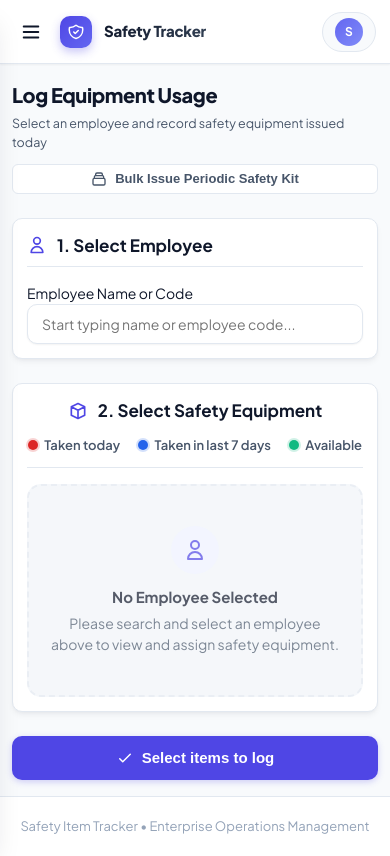
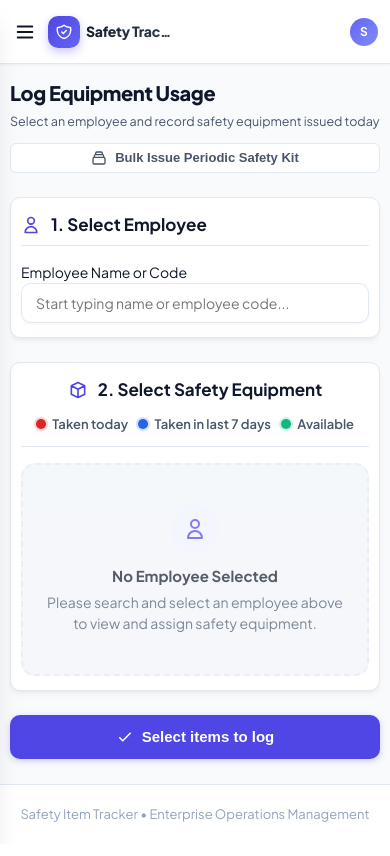
Before and after one commit to knight-styles/items-tracker, a Django app: page /log/ in a window 390 px wide. After the commit the page ends 822 px from the top, so only its background shows below. Run offline with Django 5.2, Linux system fonts and the light colour scheme; the visitor is signed in with stand-in values (Sample User, id 1); data comes from the database, SQL or seed files in the repository.

Commit message:
SAFETY TRACKER V1.3

```diff
--- a/static/css/base.css
+++ b/static/css/base.css
@@ -67,6 +67,14 @@
   box-sizing: border-box;
 }
 
+html, body {
+  overflow-x: hidden !important;
+  width: 100vw;
+  max-width: 100vw;
+  margin: 0;
+  padding: 0;
+}
+
 body {
   margin: 0;
   font-family: var(--font-main);
@@ -92,6 +100,9 @@
 .app-layout {
   display: flex;
   min-height: 100vh;
+  width: 100%;
+  max-width: 100vw;
+  overflow-x: hidden !important;
 }
 
 /* Header Component */
@@ -107,6 +118,10 @@
   top: 0;
   z-index: 40;
   box-shadow: var(--shadow-sm);
+  width: 100%;
+  max-width: 100%;
+  box-sizing: border-box;
+  overflow: hidden;
 }
 
 .brand-wrapper {
@@ -382,7 +410,9 @@
   display: flex;
   flex-direction: column;
   min-width: 0;
+  max-width: 100%;
   margin-left: var(--sidebar-width);
+  overflow-x: hidden;
 }
 
 .main-wrapper.no-sidebar {
@@ -721,6 +752,9 @@
   padding: 24px;
   box-shadow: var(--shadow-md);
   margin-bottom: 20px;
+  max-width: 100%;
+  box-sizing: border-box;
+  overflow-x: hidden;
 }
 
 .card-grid {
@@ -915,20 +951,10 @@
 
 /* Tablet & Intermediate Screens (<= 992px) */
 @media (max-width: 992px) {
-  .kpi-grid {
-    grid-template-columns: repeat(2, 1fr);
-    gap: 16px;
-  }
-  .card-header {
-    flex-wrap: wrap;
-    gap: 10px;
-  }
-}
-
-/* Mobile Devices & Small Tablets (<= 768px) */
-@media (max-width: 768px) {
   .main-wrapper {
-    margin-left: 0;
+    margin-left: 0 !important;
+    width: 100% !important;
+    max-width: 100vw !important;
   }
 
   .mobile-menu-toggle {
@@ -956,20 +982,46 @@
     display: block;
   }
 
+  .kpi-grid {
+    grid-template-columns: repeat(2, 1fr);
+    gap: 16px;
+  }
+
+  .card-header {
+    flex-wrap: wrap;
+    gap: 10px;
+  }
+}
+
+/* Mobile Devices & Small Tablets (<= 768px) */
+@media (max-width: 768px) {
   .app-header {
-    padding: 0 14px;
+    padding: 0 10px;
   }
 
   .brand-title {
-    font-size: 16px;
+    font-size: 15px;
+    max-width: 130px;
+    overflow: hidden;
+    text-overflow: ellipsis;
+    white-space: nowrap;
   }
 
-  .user-profile-pill .user-details {
-    display: none;
+  .user-profile-pill .user-details,
+  .user-profile-pill .badge-role {
+    display: none !important;
+  }
+
+  .user-profile-pill {
+    padding: 4px;
+    background: transparent;
+    border: none;
   }
 
   .main-content {
-    padding: 16px 12px;
+    padding: 14px 10px;
+    max-width: 100vw;
+    box-sizing: border-box;
   }
 
   .page-header-row {
@@ -992,7 +1044,7 @@
   }
 
   .card {
-    padding: 14px;
+    padding: 14px 10px;
     border-radius: var(--radius-md);
     margin-bottom: 16px;
   }
@@ -1077,12 +1132,35 @@
 
 /* Mobile Portrait & Small Phones (<= 576px) */
 @media (max-width: 576px) {
+  .app-header {
+    padding: 0 8px;
+  }
+
+  .brand-wrapper {
+    gap: 6px;
+  }
+
+  .brand-title {
+    font-size: 14px;
+    max-width: 90px;
+  }
+
+  .pwa-install-btn {
+    padding: 4px 6px !important;
+    font-size: 11px !important;
+  }
+
+  .pwa-install-btn .btn-text {
+    display: none !important;
+  }
+
   .page-title {
     font-size: 20px;
   }
 
   .page-subtitle {
     font-size: 12.5px;
+    word-break: break-word;
   }
 
   .brand-logo {
@@ -1093,14 +1171,6 @@
   .brand-logo svg {
     width: 18px;
     height: 18px;
-  }
-
-  .brand-title {
-    font-size: 15px;
-  }
-
-  .badge-role {
-    display: none;
   }
 
   /* Forms & Action Buttons */
--- a/templates/tracker/admin/dashboard.html
+++ b/templates/tracker/admin/dashboard.html
@@ -86,7 +86,7 @@
   </div>
 
   <!-- Row 1 Graphs: Month-over-Month Comparison & 7-Day Usage Trend -->
-  <div class="card-grid" style="grid-template-columns: repeat(auto-fit, minmax(340px, 1fr)); margin-bottom: 24px;">
+  <div class="card-grid" style="grid-template-columns: repeat(auto-fit, minmax(280px, 1fr)); margin-bottom: 24px;">
 
     <!-- 1. Month-over-Month Comparison Graph -->
     <div class="card" style="margin-bottom:0;">
@@ -140,7 +140,7 @@
   </div>
 
   <!-- Row 2 Graphs: Stock Inventory Distribution & Savings / Cost Breakdown -->
-  <div class="card-grid" style="grid-template-columns: repeat(auto-fit, minmax(340px, 1fr)); margin-bottom: 24px;">
+  <div class="card-grid" style="grid-template-columns: repeat(auto-fit, minmax(280px, 1fr)); margin-bottom: 24px;">
 
     <!-- 3. Stock Inventory Distribution & Health -->
     <div class="card" style="margin-bottom:0;">
--- a/templates/tracker/base.html
+++ b/templates/tracker/base.html
@@ -117,10 +117,10 @@
 
       {% if request.user.is_authenticated %}
       <!-- Top Right Header User Profile Pill & PWA Install Button -->
-      <div class="header-user-nav" style="display:flex; align-items:center; gap:12px;">
-        <button type="button" id="pwaInstallBtn" class="btn btn-sm" style="display:none; background:var(--color-primary-light); color:var(--color-primary); border:1px solid var(--color-primary-border); font-weight:700; font-size:12px; padding:6px 12px; border-radius:var(--radius-full);">
-          <svg style="width:14px; height:14px;" fill="none" stroke="currentColor" viewBox="0 0 24 24"><path stroke-linecap="round" stroke-linejoin="round" stroke-width="2" d="M4 16v1a3 3 0 003 3h10a3 3 0 003-3v-1m-4-4l-4 4m0 0l-4-4m4 4V4"></path></svg>
-          Install App
+      <div class="header-user-nav">
+        <button type="button" id="pwaInstallBtn" class="btn btn-sm pwa-install-btn" style="display:none;">
+          <svg style="width:14px; height:14px; flex-shrink:0;" fill="none" stroke="currentColor" viewBox="0 0 24 24"><path stroke-linecap="round" stroke-linejoin="round" stroke-width="2" d="M4 16v1a3 3 0 003 3h10a3 3 0 003-3v-1m-4-4l-4 4m0 0l-4-4m4 4V4"></path></svg>
+          <span class="btn-text">Install App</span>
         </button>
         <div class="user-profile-pill">
           <div class="avatar-circle">
--- a/templates/tracker/employee_profile.html
+++ b/templates/tracker/employee_profile.html
@@ -337,6 +337,10 @@
     .kpi-value { font-size: 22px; }
     .equip-grid { grid-template-columns: 1fr 1fr; }
   }
+  @media (max-width: 360px) {
+    .equip-grid { grid-template-columns: 1fr; }
+    .kpi-strip { grid-template-columns: 1fr; }
+  }
 </style>
 {% endblock %}
 
--- a/templates/tracker/reports.html
+++ b/templates/tracker/reports.html
@@ -14,11 +14,11 @@
   </div>
 
   <!-- Tab Switch Buttons: "By Employee" "Stock History" -->
-  <div style="display:flex; gap:10px; margin-bottom:20px;">
-    <a href="{% url 'reports' %}?type=employee" class="btn {% if report_type == 'employee' %}btn-primary{% else %}btn-secondary{% endif %}">
+  <div style="display:flex; gap:10px; margin-bottom:20px; flex-wrap:wrap;">
+    <a href="{% url 'reports' %}?type=employee" class="btn {% if report_type == 'employee' %}btn-primary{% else %}btn-secondary{% endif %}" style="flex:1; justify-content:center; text-align:center;">
       By Employee
     </a>
-    <a href="{% url 'reports' %}?type=stock" class="btn {% if report_type == 'stock' %}btn-primary{% else %}btn-secondary{% endif %}">
+    <a href="{% url 'reports' %}?type=stock" class="btn {% if report_type == 'stock' %}btn-primary{% else %}btn-secondary{% endif %}" style="flex:1; justify-content:center; text-align:center;">
       Stock History
     </a>
   </div>
--- a/templates/tracker/supervisor/log.html
+++ b/templates/tracker/supervisor/log.html
@@ -475,7 +507,7 @@
           2. Select Safety Equipment
         </h2>
 
-        <div style="font-size:13px; font-weight:600; color:var(--color-text-secondary); display:flex; align-items:center; gap:18px; flex-wrap:wrap;">
+        <div class="legend-container" style="font-size:13px; font-weight:600; color:var(--color-text-secondary); display:flex; align-items:center; gap:10px; flex-wrap:wrap;">
           <span><span class="color-dot" style="background: var(--color-today-bg); box-shadow: 0 0 0 2px rgba(220,38,38,0.2);"></span> Taken today</span>
           <span><span class="color-dot" style="background: var(--color-period-bg); box-shadow: 0 0 0 2px rgba(37,99,235,0.2);"></span> Taken in last {{ app_settings.period_days }} day{{ app_settings.period_days|pluralize }}</span>
           <span><span class="color-dot" style="background:var(--color-success); box-shadow: 0 0 0 2px rgba(16,185,129,0.2);"></span> Available</span>
@@ -564,15 +596,15 @@
     today: '{{ app_settings.color_today|default:"#dc2626" }}',
     period: '{{ app_settings.color_period|default:"#2563eb" }}'
   };
-  const periodDays = {{ app_settings.period_days|default:7 }};
-  const lowStockThreshold = {{ app_settings.low_stock_threshold|default:5 }};
+  const periodDays = Number('{{ app_settings.period_days|default:7 }}');
+  const lowStockThreshold = Number('{{ app_settings.low_stock_threshold|default:5 }}');
   let searchTimer = null;
 
   /*
   // =========================================================================
   // [PRESERVED DROPDOWN JAVASCRIPT LOGIC - COMMENTED OUT AS PER REQUIREMENT]
   // =========================================================================
-  const MAX_ITEM_ROWS = {{ max_item_rows }};
+  const MAX_ITEM_ROWS = Number('{{ max_item_rows|default:10 }}');
   const itemRowsContainer = document.getElementById('item-rows');
   const addItemRowBtn = document.getElementById('add-item-row-btn');
 
```
Also changed, not shown: other parts of static/css/base.css (+29 -6 lines), other parts of templates/tracker/supervisor/log.html (+47 -15 lines).
